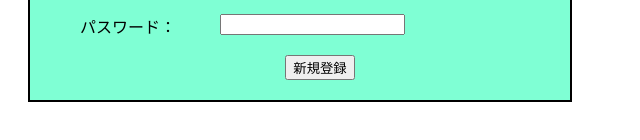
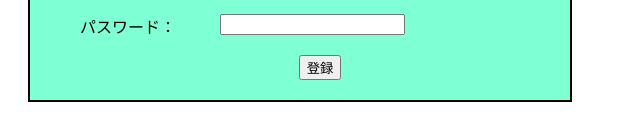
Before and after one commit to ussiy-buiz/unilogy, a plain HTML site: page regestration.html in a window 1280 px wide. Shown: the part 310-450 px from the top of the page, 340-980 px from the left. Drawn offline with Linux system fonts and the light colour scheme; a web font is replaced by a local one.

Commit message:
Update regestration.html
touroku

```diff
--- a/regestration.html
+++ b/regestration.html
@@ -31,7 +31,7 @@
                         <input id="psd" type="text" name="psd" cols="40" rows="60" autocomplete="off">
                     </li>
                     <li>
-                        <input id="button" type="submit" value="新規登録"></div>
+                        <input id="button" type="submit" value="登録"></div>
                     </li>
                 </ul>
             </form>
```
